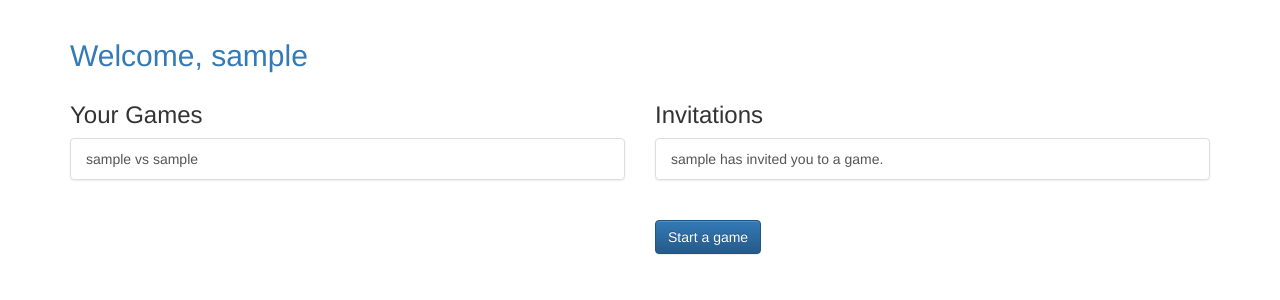
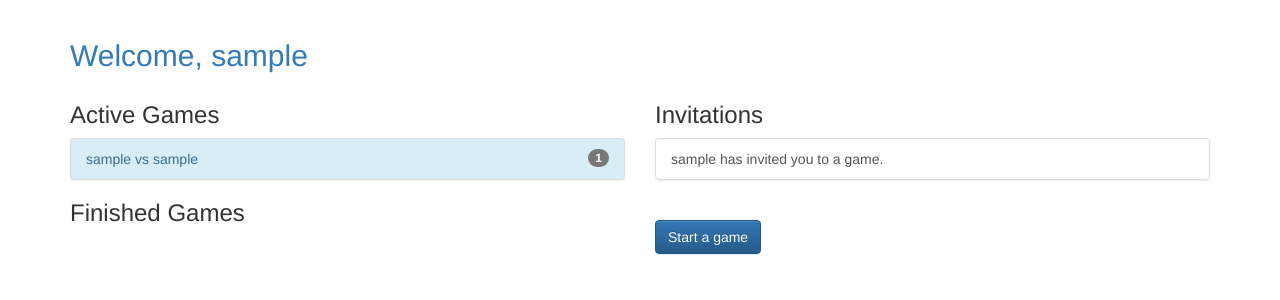
Before and after one commit to chrisrpass/tictactoe, a Django app: page /player/home in a window 1280 px wide. Shown: the part 51-351 px from the top of the page. Run offline with Django 3.2, Linux system fonts and the light colour scheme; a user stored in the database is signed in; tables that the repository leaves empty hold one stand-in row (values such as "Sample post"); some libraries are stand-ins or nearby versions.

Commit message:
Corrected game logic, added signup form

```diff
--- a/gameplay/models.py
+++ b/gameplay/models.py
@@ -25,6 +25,7 @@ class GamesQuerySet(models.QuerySet):
 
 
 
+
 class Game(models.Model):
 	first_player = models.ForeignKey(User, related_name="games_first_player", on_delete=models.CASCADE)
 	second_player = models.ForeignKey(User, related_name="games_second_player", on_delete=models.CASCADE)
@@ -37,6 +38,7 @@ class Game(models.Model):
 	def board(self):
 		# Returns a 2 dimensional list of move objects, so you can ask for the state of a square at position [y][x]
 		board = [[None for x in range(BOARD_SIZE)] for y in range(BOARD_SIZE)]
+		print(board)
 		for move in self.move_set.all():
 			board[move.y][move.x] = move
 		return board
@@ -69,13 +71,15 @@ class Game(models.Model):
 			return "D"
 		return "S" if self.status == "F" else "F"
 
-
-
 	def get_absolute_url(self):
 		return reverse('gameplay_detail', args=[self.id])
 
 	def __str__(self):
 		return "{} vs {}".format(self.first_player, self.second_player)
+
+
+
+
 
 
 
--- a/gameplay/urls.py
+++ b/gameplay/urls.py
@@ -1,9 +1,10 @@
 from django.conf.urls import url
 from django.contrib.auth.views import LoginView, LogoutView
 
-from .views import game_detail, make_move
+from .views import game_detail, make_move, AllGamesList
 
 urlpatterns = [
 	url(r'detail/(?P<id>\d+)/$', game_detail, name='gameplay_detail'),
-	url(r'make_move/(?P<id>\d+)/', make_move, name='gameplay_make_move')
+	url(r'make_move/(?P<id>\d+)/', make_move, name='gameplay_make_move'),
+	url(r'all$', AllGamesList.as_view())
 ]
--- a/gameplay/views.py
+++ b/gameplay/views.py
@@ -1,6 +1,7 @@
 from django.shortcuts import render, get_object_or_404, redirect
 from django.contrib.auth.decorators import login_required
 from django.core.exceptions import PermissionDenied
+from django.views.generic import ListView
 
 from .models import Game
 from .forms import MoveForm
@@ -31,3 +32,6 @@ def make_move(request, id):
 			"gameplay/game_detail.html",
 			{'game': game, 'form': form}
 		)
+
+class AllGamesList(ListView):
+	model = Game
--- a/player/urls.py
+++ b/player/urls.py
@@ -1,7 +1,7 @@
 from django.conf.urls import url
 from django.contrib.auth.views import LoginView, LogoutView
 
-from .views import home, new_invitation, accept_invitation
+from .views import home, new_invitation, accept_invitation, SignUpView
 
 urlpatterns = [
 	url(r'home$', home, name='player_home'),
@@ -9,4 +9,5 @@ urlpatterns = [
 	url(r'logout$', LogoutView.as_view(), name='player_logout'),
 	url(r'new_invitation$', new_invitation, name="player_new_invitation"),
 	url(r'accept_invitation/(?P<id>\d+)/$', accept_invitation, name="player_accept_invitation"),
+	url(r'signup$', SignUpView.as_view(), name='player_signup'),
 ]
--- a/player/views.py
+++ b/player/views.py
@@ -1,6 +1,10 @@
 from django.shortcuts import render, redirect, get_object_or_404
 from django.contrib.auth.decorators import login_required
 from django.core.exceptions import PermissionDenied
+from django.views.generic import CreateView
+from django.contrib.auth.forms import UserCreationForm
+from django.urls import reverse_lazy
+
 
 from .forms import InvitationForm
 from .models import Invitation
@@ -10,9 +14,9 @@ from gameplay.models import Game
 def home(request):
 	my_games = Game.objects.games_for_user(request.user)
 	active_games = my_games.active()
+	finished_games = my_games.difference(active_games)
 	invitations = request.user.invitations_received.all()
-
-	return render(request, 'player/home.html', {'games': active_games, 'invitations': invitations})
+	return render(request, 'player/home.html', {'active_games': active_games, 'finished_games': finished_games, 'invitations': invitations})
 
 @login_required
 def new_invitation(request):
@@ -41,3 +45,8 @@ def accept_invitation(request, id):
 		return redirect(game)
 	else:
 		return render(request, "player/accept_invitation_form.html", {'invitation': invitation})
+
+class SignUpView(CreateView):
+	form_class = UserCreationForm
+	template_name = "player/signup_form.html"
+	success_url = reverse_lazy('player_home')
--- a/templates/base.html
+++ b/templates/base.html
@@ -35,6 +35,7 @@
         		<li><a href="{% url 'player_logout' %}">Logout</a></li>
         	{% else %}
         		<li><a href="{% url 'player_login' %}">Login</a></li>
+        		<li><a href="{% url 'player_signup' %}">Sign Up</a></li>
         		{% endif %}
     </div>
     </nav>
--- /dev/null
+++ b/templates/player/game_list_snippet.html
@@ -0,0 +1,22 @@
+{% if games_list %}
+
+	<div class="list-group bg-info">
+		{% for game in games_list %}
+			<a class="list-group-item list-group-item-info" href="{{ game.get_absolute_url }}">
+				{{ game }}
+				{% if game.status not in 'FS' %}
+					{% if game.status == 'D' %}
+						-- Draw
+					{% elif game.status == 'W' and user == game.first_player %}
+						-- You won!
+					{% elif game.status == 'L' and user == game.second_player %}
+						-- You won!
+					{% else %}
+						-- You lost.
+					{% endif %}
+				{% endif %}
+				<span class="badge">{{ game.move_set.count }}</span>
+			</a>
+		{% endfor %}
+	</div>
+{% endif %}
--- a/templates/player/home.html
+++ b/templates/player/home.html
@@ -10,13 +10,11 @@ Player - Home
 
 	<div class="row">
 		<div class="col-md-6">
-			<h3>Your Games</h3>
-				<ul class="list-group">
-					{% for g in games %}
-					<a class="list-group-item" href="{{ g.get_absolute_url }}">
-					{{ g.first_player }} vs {{ g.second_player }}</a>
-					{% endfor %}
-				</ul>
+			<h3>Active Games</h3>
+				{% include "player/game_list_snippet.html" with games_list=active_games %}
+
+			<h3>Finished Games</h3>
+				{% include "player/game_list_snippet.html" with games_list=finished_games %}
 		</div>
 
 
```
Also changed, not shown: templates/gameplay/game_list.html (added, +9 -0 lines), templates/player/signup_form.html (added, +18 -0 lines).
